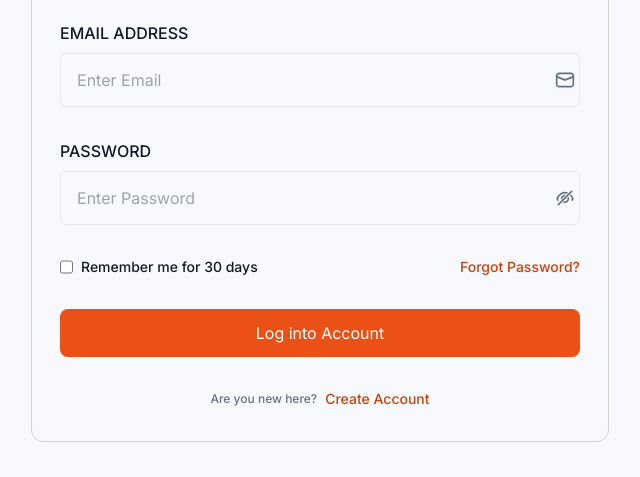
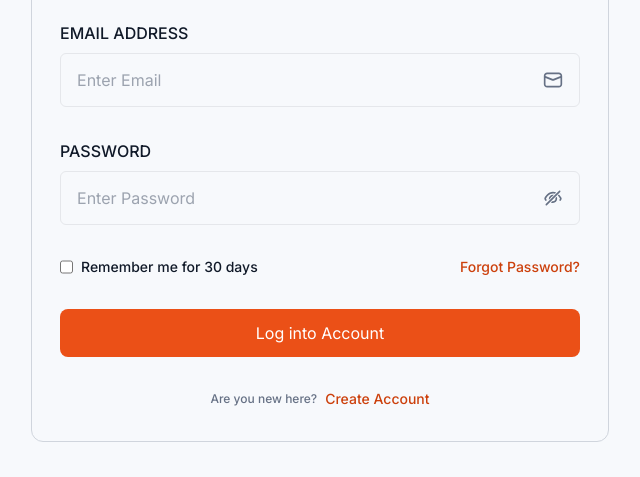
Before and after one commit to babaj301/rayna-practice, a website: page index.html in a window 1280 px wide. Shown: the part 296-773 px from the top of the page, 320-960 px from the left. Drawn offline with Linux system fonts and the light colour scheme.

Commit message:
Fixed the icons and layout

```diff
--- a/index.html
+++ b/index.html
@@ -18,7 +18,7 @@
     />
   </head>
   <body
-    class="bg-rayna-background flex flex-col justify-between gap-32 items-center"
+    class="bg-rayna-background flex flex-col justify-evenly items-center gap-32"
   >
     <nav
       class="border-b w-full border-rayna-secondary py-5 flex justify-center items-center"
@@ -26,16 +26,11 @@
       <img src="assets/rayna.svg" alt="" />
     </nav>
 
-    <div
-      class="w-full h-full flex justify-center items-center bg-rayna-background"
-    >
     <section
-        class="xl:w-[456px] xl:h-[548px] py-8 px-7 border border-rayna-border rounded-xl"
+      class="xl:w-[456px] xl:h-[548px] py-8 px-7 border grow border-rayna-border rounded-xl"
     >
       <form action="">
-          <div
-            class="flex flex-col items-center gap-2 mb-8 justify-items-center"
-          >
+        <div class="flex flex-col items-center gap-2 mb-8 justify-items-center">
           <p class="font-semibold text-2xl">Log In</p>
           <p class="font-normal text-base text-rayna-grey">
             Enter your credentials to access your account
@@ -57,11 +52,7 @@
                 placeholder="Enter Email"
                 class="w-full h-full outline-none bg-transparent"
               />
-                <img
-                  src="./assets/email.svg"
-                  alt=""
-                  class="absolute right-0 pr-1"
-                />
+              <img src="./assets/email.svg" alt="" class="absolute right-4" />
             </div>
           </div>
           <div class="flex flex-col gap-2">
@@ -78,11 +69,7 @@
                 placeholder="Enter Password"
                 class="w-full h-full outline-none bg-transparent"
               />
-                <img
-                  src="./assets/eye.svg"
-                  alt=""
-                  class="absolute right-0 pr-1"
-                />
+              <img src="./assets/eye.svg" alt="" class="absolute right-4" />
             </div>
           </div>
         </div>
@@ -113,14 +100,14 @@
         </div>
       </form>
     </section>
-    </div>
 
-    <footer
+    <div
       class="flex justify-center items-center text-base font-semibold gap-2 fixed bottom-0"
     >
       <img src="assets/rayna.svg" alt="" />
       <p>Powered by</p>
       <p>Ryvision</p>
-    </footer>
+      <div />
+    </div>
   </body>
 </html>
```
Also changed, not shown: output.css. Lines whose indentation alone changed are shown as unchanged.
